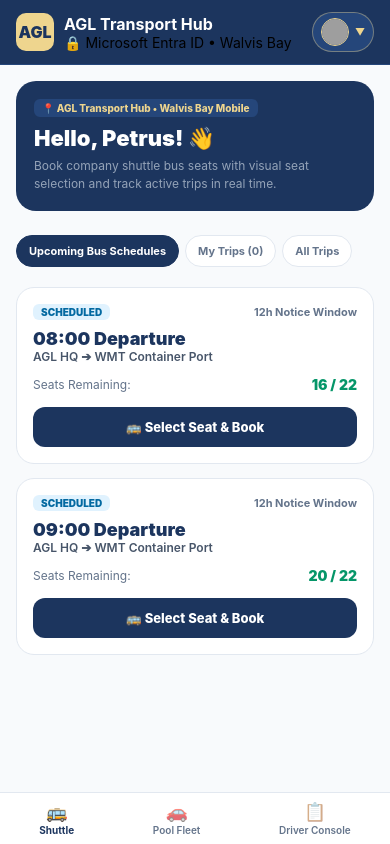
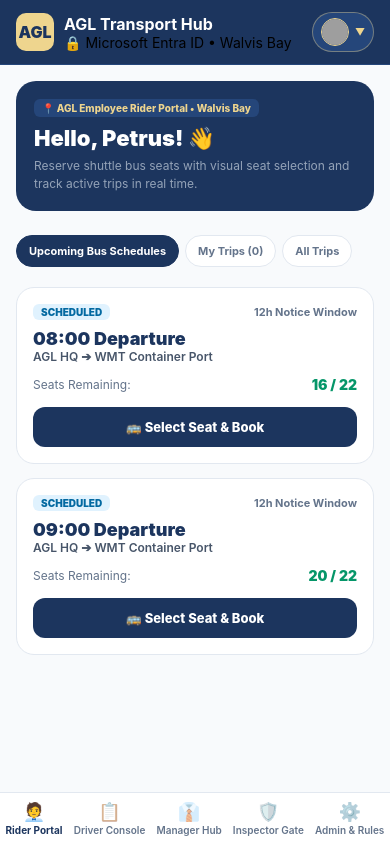
Before and after one commit to InnoWave620/carpool-booking, a React Native app in the folder mobile/: screen / in a window 390 px wide. Built offline with nearby package versions, Linux system fonts and the light colour scheme; grey boxes are pictures that could not be loaded.

Commit message:
feat: render all 5 bottom navigation tabs in Expo Go (Rider Portal, Driver Console, Manager Hub, Inspector Gate, Admin & Rules)

```diff
--- a/mobile/App.tsx
+++ b/mobile/App.tsx
@@ -31,7 +31,7 @@
     avatar: 'https://images.unsplash.com/photo-1492562080023-ab3db95bfbce?auto=format&fit=crop&q=80&w=200',
   });
 
-  const [activeTab, setActiveTab] = useState<'SHUTTLE' | 'POOL' | 'DRIVER'>('SHUTTLE');
+  const [activeTab, setActiveTab] = useState<'RIDER' | 'DRIVER' | 'MANAGER' | 'INSPECTOR' | 'ADMIN'>('RIDER');
   const [role, setRole] = useState<'EMPLOYEE' | 'DRIVER' | 'MANAGER' | 'FLEET_ADMIN'>('EMPLOYEE');
   const [showDropdown, setShowDropdown] = useState(false);
 
@@ -333,17 +333,17 @@
       {/* Main Native Screen Content */}
       <ScrollView contentContainerStyle={styles.scrollContent}>
 
-        {/* SCREEN 1: SHUTTLE BUS BOOKING (Riders & Managers) */}
-        {activeTab === 'SHUTTLE' && (
+        {/* SCREEN 1: RIDER PORTAL */}
+        {activeTab === 'RIDER' && (
           <View style={styles.section}>
             {/* Dark Navy Hero Welcome Banner */}
             <View style={styles.heroCard}>
               <View style={styles.heroBadgeRow}>
-                <Text style={styles.heroBadge}>📍 AGL Transport Hub • Walvis Bay Mobile</Text>
+                <Text style={styles.heroBadge}>📍 AGL Employee Rider Portal • Walvis Bay</Text>
               </View>
               <Text style={styles.heroGreeting}>Hello, {activeUser.name.split(' ')[0]}! 👋</Text>
               <Text style={styles.heroSubText}>
-                Book company shuttle bus seats with visual seat selection and track active trips in real time.
+                Reserve shuttle bus seats with visual seat selection and track active trips in real time.
               </Text>
             </View>
 
@@ -457,53 +457,11 @@
           </View>
         )}
 
-        {/* SCREEN 2: POOL FLEET VEHICLE BOOKING (Managers) */}
-        {activeTab === 'POOL' && (
-          <View style={styles.section}>
-            <View style={styles.cardHeader}>
-              <Text style={styles.cardBadge}>MANAGER FLEET BOOKING</Text>
-              <Text style={styles.titleText}>Business Trip Pool Vehicles</Text>
-              <Text style={styles.subText}>Reserve pool cars for official business trips outside Walvis Bay</Text>
-            </View>
-
-            {/* Car Card 1 */}
-            <View style={styles.poolCarCard}>
-              <Image
-                source={{ uri: 'https://images.unsplash.com/photo-1533473359331-0135ef1b58bf?auto=format&fit=crop&q=80&w=600' }}
-                style={styles.carImage}
-              />
-              <View style={styles.carInfo}>
-                <Text style={styles.carTitle}>Toyota Hilux Double Cab 4x4</Text>
-                <Text style={styles.carReg}>N 882-102 WB • 5 Seats • Diesel</Text>
-
-                <TouchableOpacity
-                  style={styles.primaryButton}
-                  onPress={() => setPoolModalVisible(true)}
-                >
-                  <Text style={styles.primaryButtonText}>Book Vehicle for Business Trip</Text>
-                </TouchableOpacity>
-
-                {poolRequested && (
-                  <TouchableOpacity
-                    style={styles.secondaryButton}
-                    onPress={() => {
-                      setVehicleReturned(true);
-                      Alert.alert('Return Declared', 'Vehicle return declared. Ready for Fleet Admin inspection.');
-                    }}
-                  >
-                    <Text style={styles.secondaryButtonText}>Declare Vehicle Return</Text>
-                  </TouchableOpacity>
-                )}
-              </View>
-            </View>
-          </View>
-        )}
-
-        {/* SCREEN 3: DRIVER CONSOLE (Drivers & Trip Execution) */}
+        {/* SCREEN 2: DRIVER CONSOLE */}
         {activeTab === 'DRIVER' && (
           <View style={styles.section}>
             <View style={styles.driverHeader}>
-              <Text style={styles.driverTitle}>Driver Trip Console</Text>
+              <Text style={styles.driverTitle}>Driver Console</Text>
               <Text style={styles.driverSub}>Driver: Johannes Nangolo • Coaster Bus (N 142-991 WB)</Text>
             </View>
 
@@ -634,23 +592,153 @@
           </View>
         )}
 
+        {/* SCREEN 3: MANAGER HUB */}
+        {activeTab === 'MANAGER' && (
+          <View style={styles.section}>
+            <View style={styles.cardHeader}>
+              <Text style={styles.cardBadge}>MANAGER HUB • FLEET & APPROVALS</Text>
+              <Text style={styles.titleText}>Business Trip Pool Vehicles</Text>
+            </View>
+
+            {/* Car Card 1 */}
+            <View style={styles.poolCarCard}>
+              <Image
+                source={{ uri: 'https://images.unsplash.com/photo-1533473359331-0135ef1b58bf?auto=format&fit=crop&q=80&w=600' }}
+                style={styles.carImage}
+              />
+              <View style={styles.carInfo}>
+                <Text style={styles.carTitle}>Toyota Hilux Double Cab 4x4</Text>
+                <Text style={styles.carReg}>N 882-102 WB • 5 Seats • Diesel</Text>
+
+                <TouchableOpacity
+                  style={styles.primaryButton}
+                  onPress={() => setPoolModalVisible(true)}
+                >
+                  <Text style={styles.primaryButtonText}>Book Vehicle for Business Trip</Text>
+                </TouchableOpacity>
+
+                {poolRequested && (
+                  <TouchableOpacity
+                    style={styles.secondaryButton}
+                    onPress={() => {
+                      setVehicleReturned(true);
+                      Alert.alert('Return Declared', 'Vehicle return declared. Ready for Fleet Admin inspection.');
+                    }}
+                  >
+                    <Text style={styles.secondaryButtonText}>Declare Vehicle Return</Text>
+                  </TouchableOpacity>
+                )}
+              </View>
+            </View>
+
+            {/* Manager Approvals Section */}
+            <View style={[styles.myBookingsCard, { marginTop: 14 }]}>
+              <Text style={styles.cardTitle}>Pending Manager Approvals</Text>
+              <Text style={styles.subText}>Requester: Petrus Haimbodi (Customs & Clearance)</Text>
+              <Text style={styles.subText}>Purpose: Cargo inspection at Port of Walvis Bay</Text>
+              <Text style={styles.subText}>Vehicle: Toyota Hilux (N 882-102 WB)</Text>
+
+              <View style={styles.buttonRow}>
+                <TouchableOpacity
+                  style={styles.approveBtn}
+                  onPress={() => {
+                    setManagerApproved(true);
+                    Alert.alert('Approved!', 'Vehicle reserved and locked in calendar.');
+                  }}
+                >
+                  <Text style={styles.btnText}>Approve & Reserve</Text>
+                </TouchableOpacity>
+
+                <TouchableOpacity
+                  style={styles.rejectBtn}
+                  onPress={() => Alert.alert('Declined', 'Request declined.')}
+                >
+                  <Text style={styles.btnText}>Decline</Text>
+                </TouchableOpacity>
+              </View>
+            </View>
+          </View>
+        )}
+
+        {/* SCREEN 4: INSPECTOR GATE */}
+        {activeTab === 'INSPECTOR' && (
+          <View style={styles.section}>
+            <View style={styles.cardHeader}>
+              <Text style={styles.cardBadge}>INSPECTOR GATE • VEHICLE RETURN CLEARANCE</Text>
+              <Text style={styles.titleText}>Return Inspection Protocol</Text>
+            </View>
+
+            <View style={styles.myBookingsCard}>
+              <Text style={styles.cardTitle}>Clearance Protocol • N 882-102 WB</Text>
+              <Text style={styles.subText}>End Odometer: 49,045 KM</Text>
+              <Text style={styles.subText}>Fuel Level: 90%</Text>
+              <Text style={styles.subText}>Inspection Photos: 2 Attached</Text>
+
+              <TouchableOpacity
+                style={styles.approveBtn}
+                onPress={() => {
+                  setInspectionPassed(true);
+                  Alert.alert('Passed!', 'Vehicle inspection cleared. Car unlocked back to AVAILABLE status.');
+                }}
+              >
+                <Text style={styles.btnText}>Complete Inspection & Release Car</Text>
+              </TouchableOpacity>
+            </View>
+          </View>
+        )}
+
+        {/* SCREEN 5: ADMIN & BUSINESS RULES */}
+        {activeTab === 'ADMIN' && (
+          <View style={styles.section}>
+            <View style={styles.cardHeader}>
+              <Text style={styles.cardBadge}>ADMIN PORTAL • SYSTEM CONTROL</Text>
+              <Text style={styles.titleText}>Business Rules & Transport Config</Text>
+            </View>
+
+            <View style={styles.myBookingsCard}>
+              <Text style={styles.cardTitle}>Live Fleet Rules</Text>
+              <Text style={styles.subText}>• Cutoff Window: 12 Hours Notice</Text>
+              <Text style={styles.subText}>• Auto-Approve Shuttle Bookings: ENABLED</Text>
+              <Text style={styles.subText}>• Max Seats Per Employee: 4 Seats</Text>
+              <Text style={styles.subText}>• Driver Acceptance Timeout: 15 Mins</Text>
+
+              <TouchableOpacity
+                style={[styles.primaryButton, { marginTop: 12 }]}
+                onPress={() => Alert.alert('Rules Saved', 'Business rules updated across system!')}
+              >
+                <Text style={styles.primaryButtonText}>Save Rule Configurations</Text>
+              </TouchableOpacity>
+            </View>
+          </View>
+        )}
+
       </ScrollView>
 
-      {/* Mobile Bottom Tab Bar (Native Mobile Navigation) */}
+      {/* Mobile Bottom Tab Bar (Expo Go Navigation Bar) */}
       <View style={styles.tabBar}>
-        <TouchableOpacity style={styles.tabItem} onPress={() => setActiveTab('SHUTTLE')}>
-          <Text style={[styles.tabIcon, activeTab === 'SHUTTLE' && styles.tabActive]}>🚌</Text>
-          <Text style={[styles.tabLabel, activeTab === 'SHUTTLE' && styles.tabActive]}>Shuttle</Text>
-        </TouchableOpacity>
-
-        <TouchableOpacity style={styles.tabItem} onPress={() => setActiveTab('POOL')}>
-          <Text style={[styles.tabIcon, activeTab === 'POOL' && styles.tabActive]}>🚗</Text>
-          <Text style={[styles.tabLabel, activeTab === 'POOL' && styles.tabActive]}>Pool Fleet</Text>
+        <TouchableOpacity style={styles.tabItem} onPress={() => setActiveTab('RIDER')}>
+          <Text style={[styles.tabIcon, activeTab === 'RIDER' && styles.tabActive]}>🧑‍💼</Text>
+          <Text style={[styles.tabLabel, activeTab === 'RIDER' && styles.tabActive]}>Rider Portal</Text>
         </TouchableOpacity>
 
         <TouchableOpacity style={styles.tabItem} onPress={() => setActiveTab('DRIVER')}>
           <Text style={[styles.tabIcon, activeTab === 'DRIVER' && styles.tabActive]}>📋</Text>
           <Text style={[styles.tabLabel, activeTab === 'DRIVER' && styles.tabActive]}>Driver Console</Text>
+        </TouchableOpacity>
+
+        <TouchableOpacity style={styles.tabItem} onPress={() => setActiveTab('MANAGER')}>
+          <Text style={[styles.tabIcon, activeTab === 'MANAGER' && styles.tabActive]}>👔</Text>
+          <Text style={[styles.tabLabel, activeTab === 'MANAGER' && styles.tabActive]}>Manager Hub</Text>
+        </TouchableOpacity>
+
+        <TouchableOpacity style={styles.tabItem} onPress={() => setActiveTab('INSPECTOR')}>
+          <Text style={[styles.tabIcon, activeTab === 'INSPECTOR' && styles.tabActive]}>🛡️</Text>
+          <Text style={[styles.tabLabel, activeTab === 'INSPECTOR' && styles.tabActive]}>Inspector Gate</Text>
+        </TouchableOpacity>
+
+        <TouchableOpacity style={styles.tabItem} onPress={() => setActiveTab('ADMIN')}>
+          <Text style={[styles.tabIcon, activeTab === 'ADMIN' && styles.tabActive]}>⚙️</Text>
+          <Text style={[styles.tabLabel, activeTab === 'ADMIN' && styles.tabActive]}>Admin & Rules</Text>
         </TouchableOpacity>
       </View>
 
```
